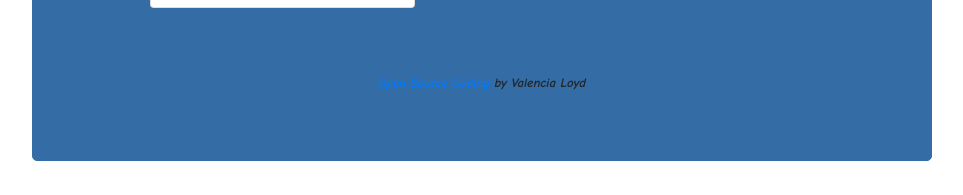
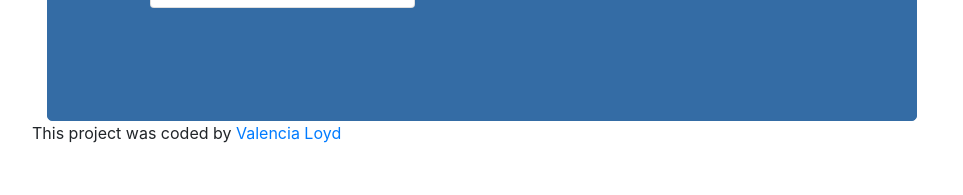
Before and after one commit to loydvalp/weather_react, a React (Create React App) app: page / in a window 1280 px wide. Shown: the part 561-756 px from the top of the page, without its empty margins (158-1121 px from the left). Built offline with nearby package versions, Linux system fonts and the light colour scheme.

Commit message:
adding github link

```diff
--- a/src/App.js
+++ b/src/App.js
@@ -5,9 +5,16 @@ import "./App.css";
 function App() {
   return (
     <div className="App">
-      <header className="App-header">
+      <div className="container">
         <Weather />
-      </header>
+      </div>
+
+      <footer>
+        This project was coded by{" "}
+        <a href="https://github.com/loydvalp/weather_react.git" target="_blank">
+          Valencia Loyd{" "}
+        </a>
+      </footer>
     </div>
   );
 }
--- a/src/Weather.js
+++ b/src/Weather.js
@@ -16,7 +16,6 @@ export default function Weather() {
   };
   return (
     <div className="Weather">
-      <div className="container">
       <h1>How's the Weather?</h1>
       <div className="search">
         <div className="row">
@@ -86,17 +85,7 @@ export default function Weather() {
         </div>
       </div>
       <div className="row weather-forecast" id="forecast" />
-        <div className="author">
-          <p>
-            <small>
-              <a href="https://github.com/loydvalp/weather_react.git">
-                Open Source Coding
-              </a>
-              <strong> by Valencia Loyd</strong>
-            </small>
-          </p>
-        </div>
-      </div>
+      <div className="author"></div>
     </div>
   );
 }
```
Lines whose indentation alone changed are shown as unchanged.
